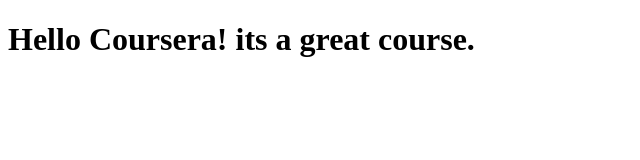
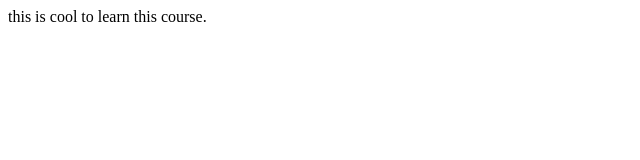
Before and after one commit to rajsneha/coursera-test, a plain HTML site: page site/index.html in a window 1280 px wide. Shown: the whole page, without its empty margins (0-640 px from the left). Drawn offline with Linux system fonts and the light colour scheme.

Commit message:
small addition to our page content

```diff
--- a/site/index.html
+++ b/site/index.html
@@ -1,9 +1,9 @@
 <!DOCTYPE html>
 <html>
 <head>
- 	<title>Hello Coursera!</title>
+	<title>hi coursera</title>
 </head>
 <body>
- <h1>Hello Coursera! its a great course.</h1>
+this is cool to learn this course.
 </body>
 </html>
```
Lines whose indentation alone changed are shown as unchanged.
